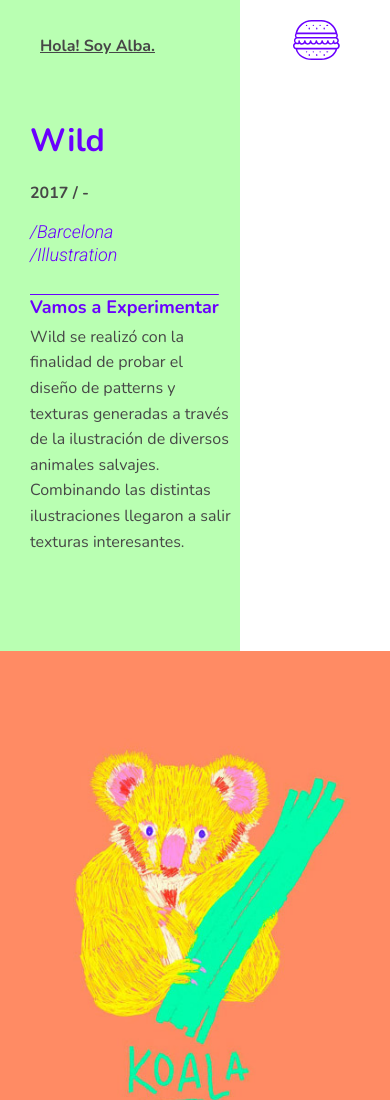
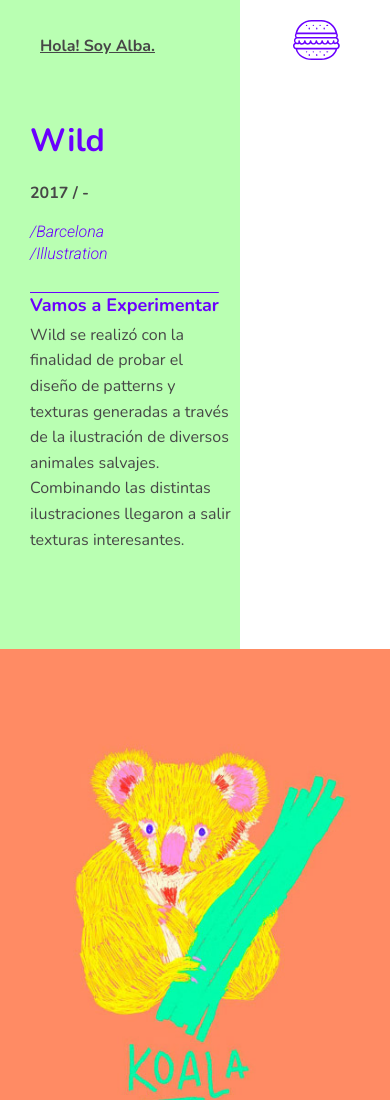
Before and after one commit to munchalba/munchalba.github.io, a plain HTML site: page carab/wild.html in a window 390 px wide. Shown: the top 1100 px of the page. Drawn offline with nearby package versions, Linux system fonts and the light colour scheme.

Commit message:
Update style.css

```diff
--- a/style.css
+++ b/style.css
@@ -64,7 +64,7 @@ h1{
 }
 
 .h5{
-    font-size: 16px;
+    font-size: 18px;
     color: #474747;
     font-weight: 300;
     font-family: Roboto;
@@ -652,7 +652,7 @@ ul {
     }
 
     .h5{
-        font-size: 18px;
+        font-size: 16px;
         color: #474747;
         font-weight: 300;
         font-family: Roboto;
```
